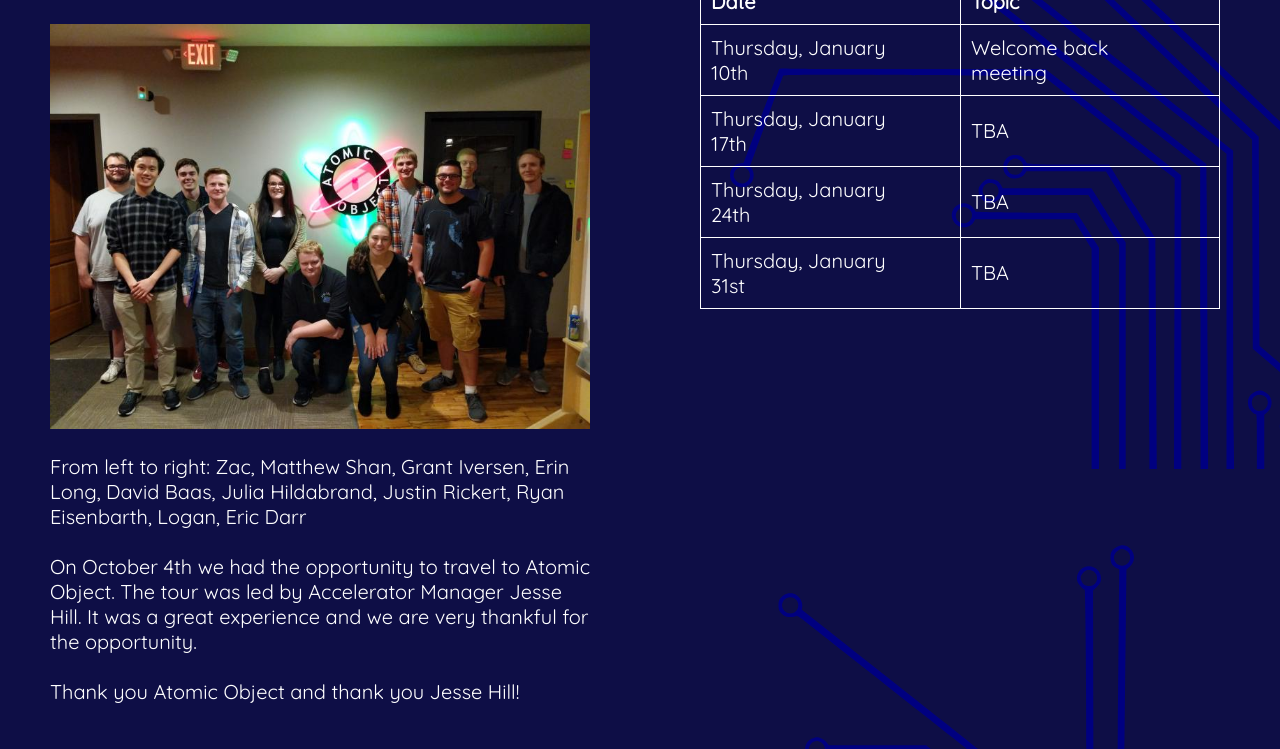
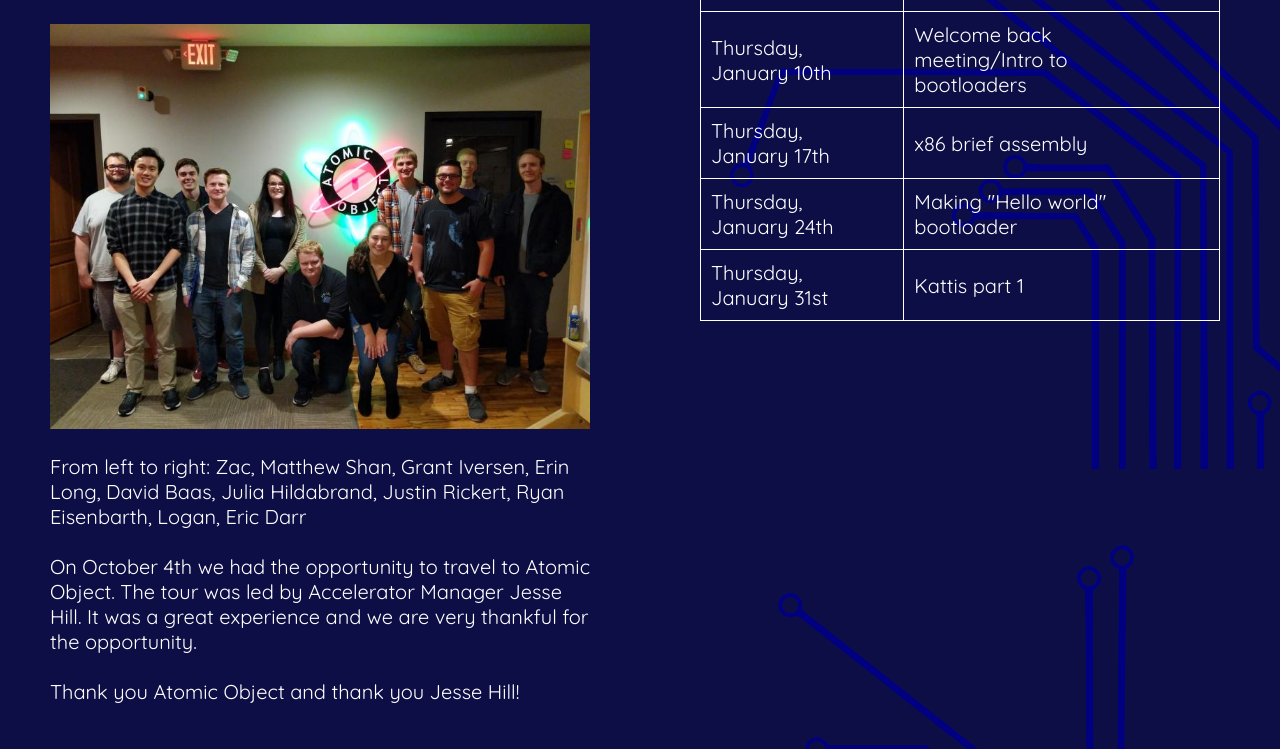
Before and after one commit to GVSU-Computing-Club/Club-Site, a website: page index.html in a window 1280 px wide. Shown: the part 331-1080 px from the top of the page. Drawn offline with Linux system fonts and the light colour scheme.

Commit message:
updated winter 2019 schedule

```diff
--- a/index.html
+++ b/index.html
@@ -72,19 +72,19 @@ Thank you Atomic Object and thank you Jesse Hill!
                         <tbody>
                             <tr>
                                 <td>Thursday, January 10th</td>
-                                <td>Welcome back meeting</td>
+                                <td>Welcome back meeting/Intro to bootloaders</td>
                             </tr>
                             <tr>
                                 <td>Thursday, January 17th</td>
-                                <td>TBA</td>
+                                <td>x86 brief assembly</td>
                             </tr>
                             <tr>
                                 <td>Thursday, January 24th</td>
-                                <td>TBA</td>
+                                <td>Making "Hello world" bootloader</td>
                             </tr>
                             <tr>
                                 <td>Thursday, January 31st</td>
-                                <td>TBA</td>
+                                <td>Kattis part 1</td>
                             </tr>
                         </tbody>
                     </table>
```
